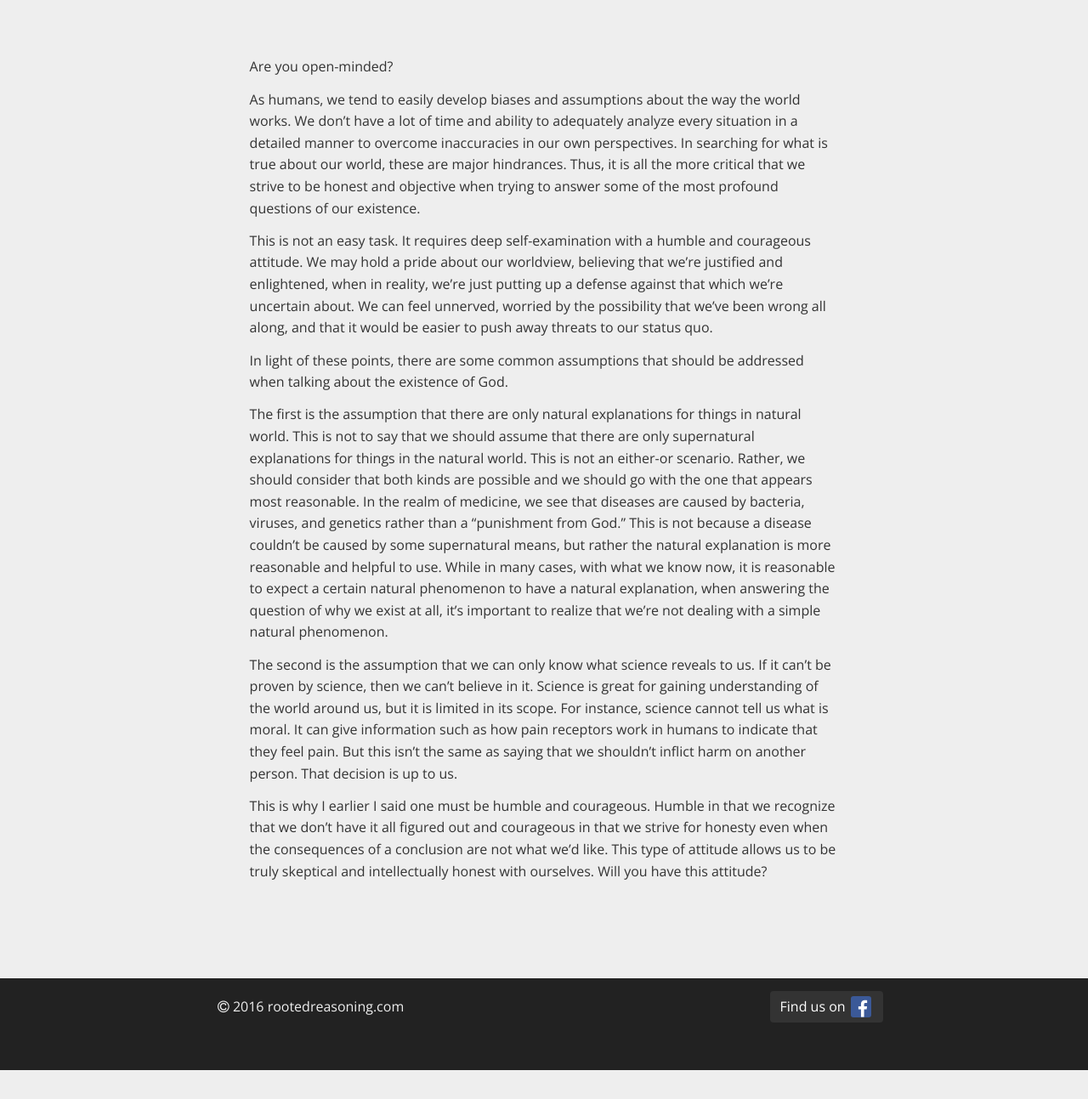
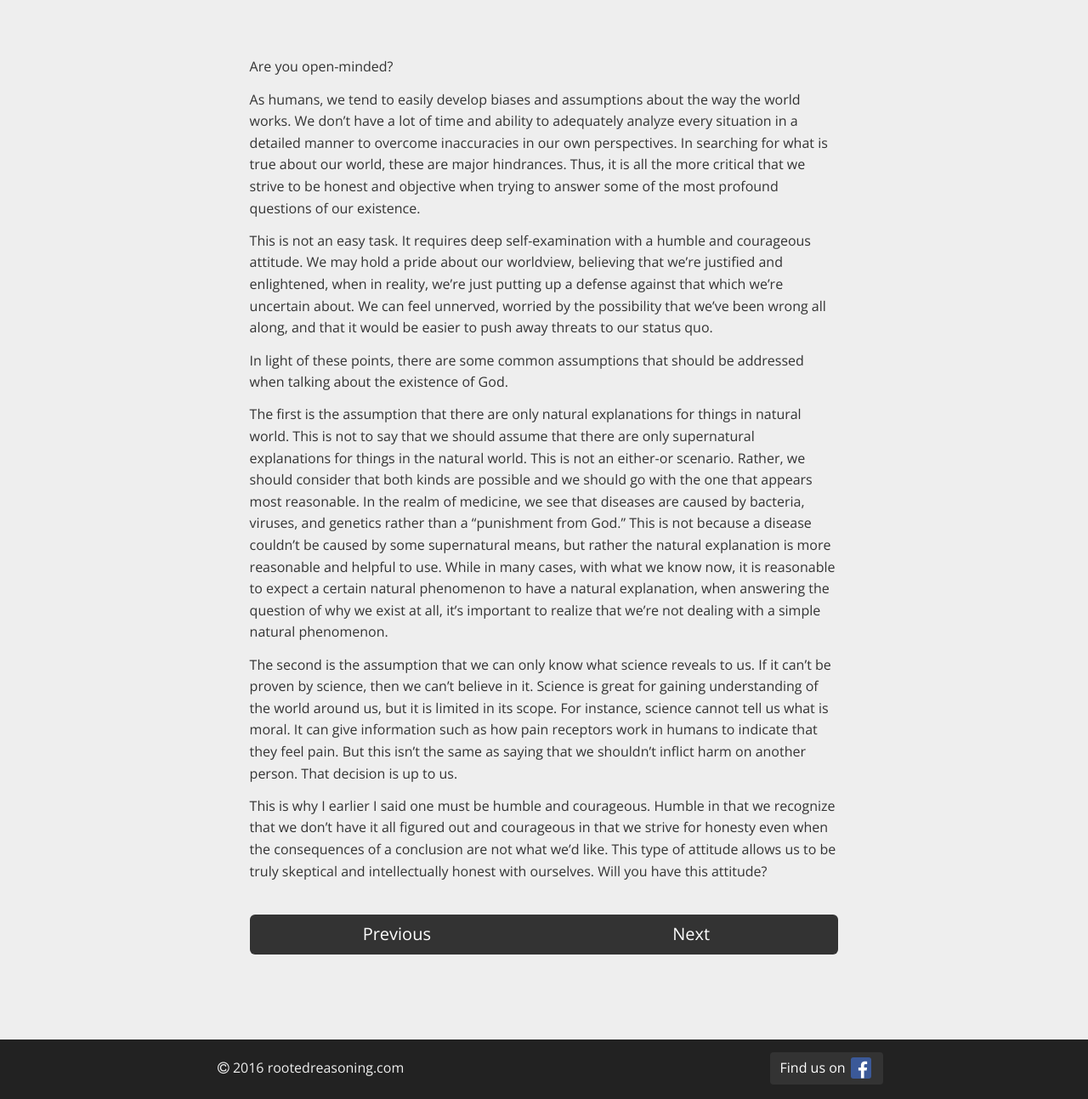
Before and after one commit to byhag/byhag.github.io, a Jekyll site: the page built from _articles/1-God/5-are-you-open-minded.md, in a window 1280 px wide, cut to the strip 320-1613 px from the top of the page. Shown: the whole strip at 85% size. Built offline with Jekyll 4.4.1, drawn with Linux system fonts in a browser that asks for light colours; before the commit the page ends 1579 px from its top, so only the background shows below that.

Commit message:
Add share and next/prev buttons to pages

```diff
--- a/_layouts/article.html
+++ b/_layouts/article.html
@@ -1,6 +1,10 @@
 ---
 layout: default
 ---
+<a href="https://www.facebook.com/sharer.php?u=byhag.github.io{{page.permalink}}"
+          class="btn btn-lg btn-primary share" target="_blank"
+          onclick="return !window.open(this.href, 'Facebook share', 'width=500,height=500')"><i class="fa fa-lg fa-share-alt"></i></a>
+
 <article>
 
   {% include article-header.html %}
@@ -8,11 +12,17 @@
   <main class="content">
     <div class="col-xs-12">
       <div class="article">
+
         {{ content }}
 
         {% for article in site.articles %}
-          {% if artile.url == page.url %}
-          <a href="https://www.facebook.com/sharer.php?u=byhag.github.io{{page.url}}" class="btn btn-primary" target="_blank">Share</a>
+          {% if article.permalink == page.permalink and page.intro != true %}
+          <br>
+          <div class="btn-group btn-group-justified">
+            <a class="btn btn-lg btn-primary" href="{{page.previous.permalink}}">Previous</a>
+            <a class="btn btn-lg btn-primary" href="{{page.next.permalink}}">Next</a>
+          </div>
+
           {% endif %}
         {% endfor %}
       </div>
--- a/css/site.scss
+++ b/css/site.scss
@@ -314,7 +314,7 @@
 }
 
 .footer {
-    height: 12vh;
+    height: 70px;
     padding: 15px 20%;
     background-color: #222;
     color: #eee;
@@ -397,6 +397,10 @@
     }
 }
 
+.active {
+    background-color: $rr-green-dark;
+}
+
 .nav-search {
     padding: 5px 10px;
     .btn {
@@ -410,3 +414,16 @@
         }
     }
 }
+
+.share {
+    position: fixed;
+    z-index: 10;
+    border-top-left-radius: 0;
+    border-bottom-left-radius: 0;
+    top: 30px;
+    @media (max-width: $screen-xs-max) {
+        top: 15px;
+        left: 20px;
+        border-radius: 5px;
+    }
+}
```
